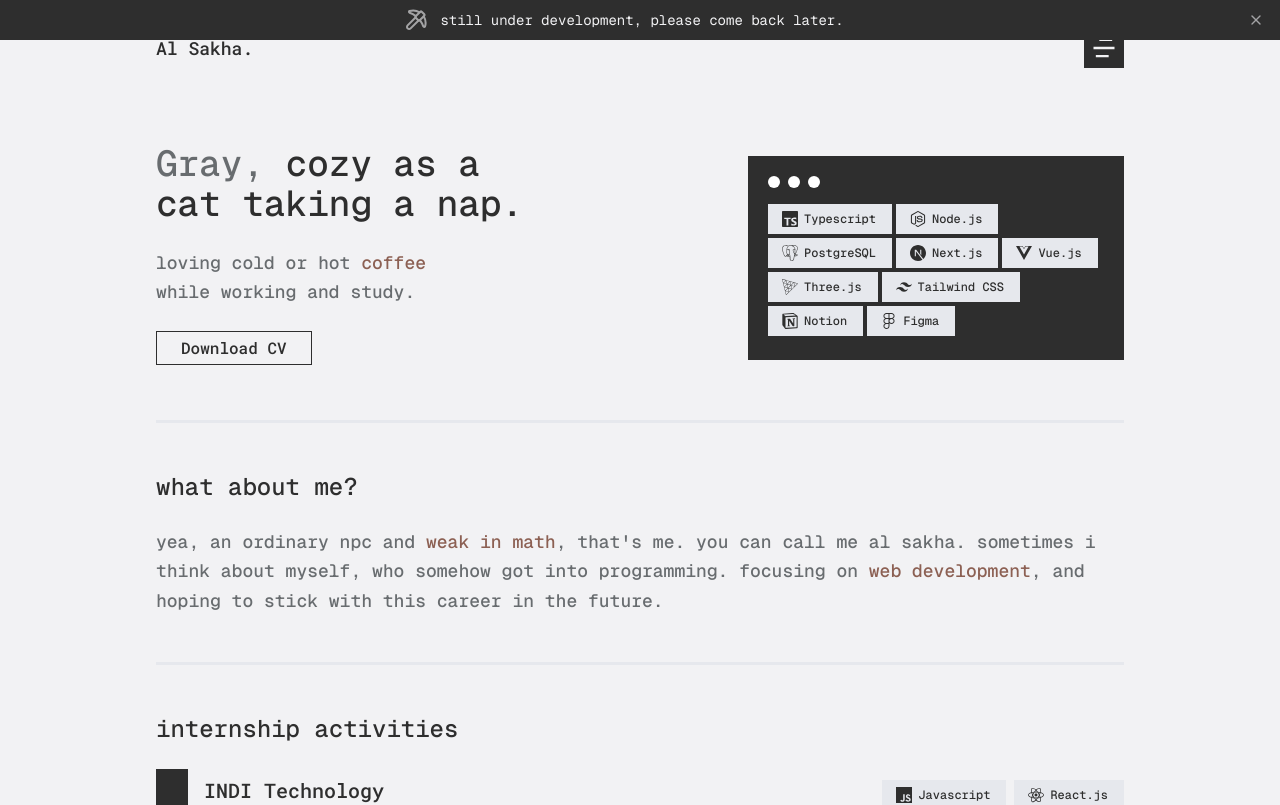
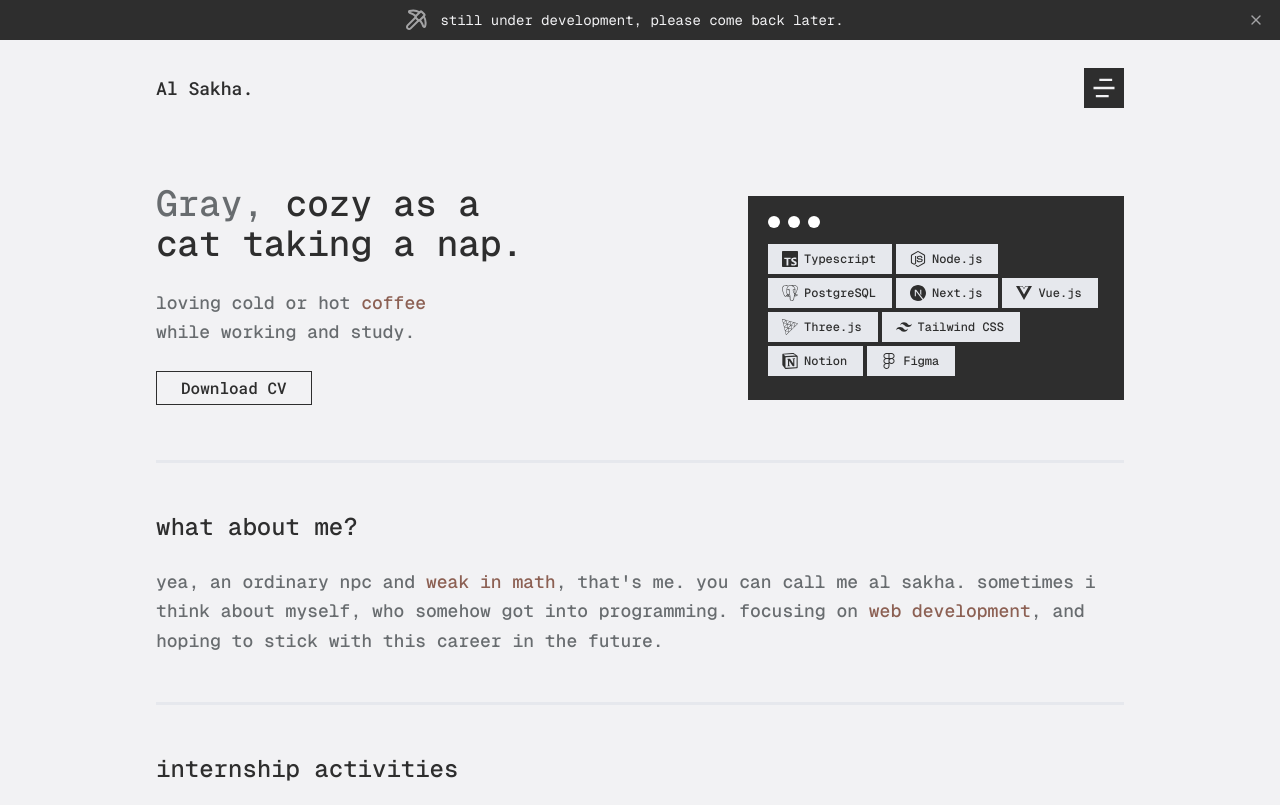
Before and after one commit to IRTIDEATH/Al-Sakha, a Next.js app: page / in a window 1280 px wide. Shown: the top 805 px of the page. Built offline with nearby package versions, Linux system fonts and the light colour scheme.

Commit message:
Update banner component to use sticky positioning and adjust layout

```diff
--- a/app/layout.tsx
+++ b/app/layout.tsx
@@ -59,8 +59,8 @@ export default function RootLayout({
       <body
         className={`${geistMono.variable} ${robotoMono.variable} antialiased font-normal font-geist text-foreground`}
       >
+        <Banner />
         <div className="mx-auto w-full max-w-[1024px] px-7">
-          <Banner />
           <Navbar />
           {children}
           <Footer />
--- a/components/ui/banner.tsx
+++ b/components/ui/banner.tsx
@@ -10,7 +10,7 @@ export default function Banner() {
   if (!isVisible) return null;
 
   return (
-    <div className="bg-foreground text-background px-4 py-3 md:py-2 fixed w-full top-0 left-0 z-[9999]">
+    <div className="bg-foreground text-background sticky px-4 py-3 md:py-2 w-full top-0 left-0 z-[9999]">
       <div className="flex gap-2 items-center">
         <div className="flex grow gap-3 items-center justify-center">
           <svg
```
